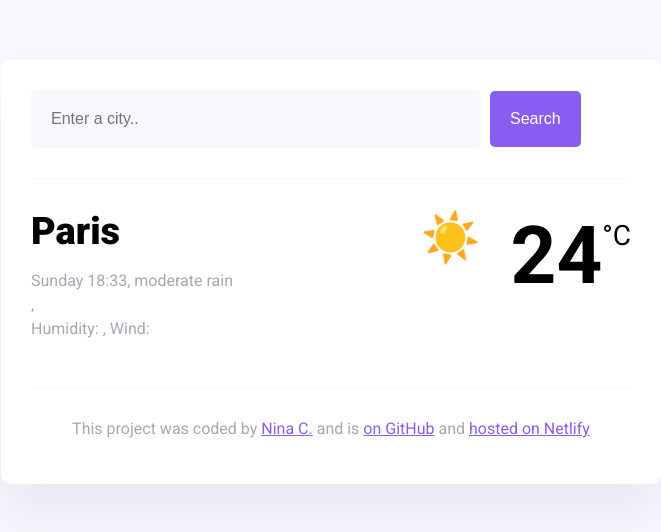
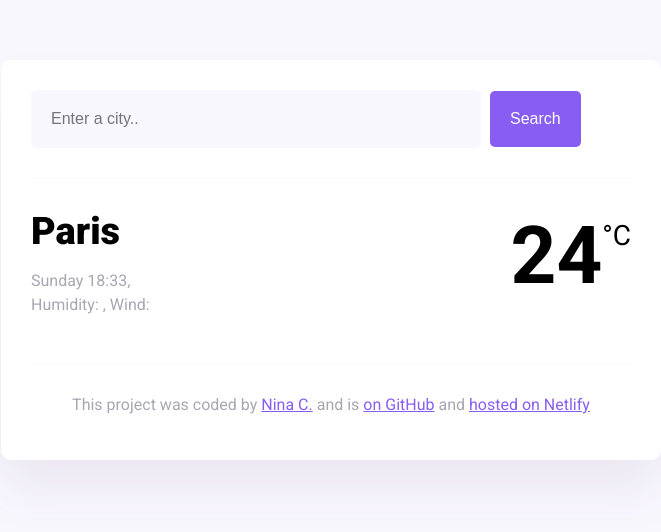
Before and after one commit to jimenaccc/my-work, a website built with Parcel: page index.html in a window 1280 px wide. Shown: the whole page, without its empty margins (309-970 px from the left). Built offline with nearby package versions, Linux system fonts and the light colour scheme.

Commit message:
Pushing html
File didn't commit before

```diff
--- a/index.html
+++ b/index.html
@@ -32,7 +32,6 @@
           <div>
             <h1 class="current-city" id="current-city">Paris</h1>
             <p class="current-details">
-              <span id="current-date"></span>, moderate rain <br />
               <span id="current-date"></span>,
               <span id="weather-description"></span> <br />
               Humidity: <strong id="humidity"></strong>, Wind:
@@ -40,8 +39,8 @@
             </p>
           </div>
           <div class="current-temperature">
-            <span class="current-temperature-icon">☀️</span
-            ><span class="current-temperature-value" id="current-temperature"
+            <div id="icon"></div>
+            <span class="current-temperature-value" id="current-temperature"
               >24</span
             ><span class="current-temperature-unit">°C</span>
           </div>
```
